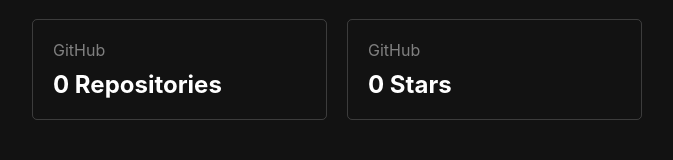
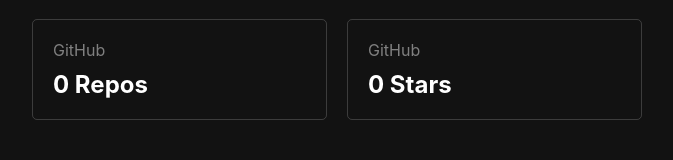
Before and after one commit to namitoyokota/portfolio, a Next.js app: page /dashboard in a window 1280 px wide. Shown: the part 261-421 px from the top of the page, without its empty margins (303-976 px from the left). Built offline with nearby package versions, Linux system fonts and the light colour scheme; no server answers.

Commit message:
`repositories` to `repos` in dash

```diff
--- a/pages/dashboard.tsx
+++ b/pages/dashboard.tsx
@@ -47,7 +47,7 @@ export const Dashboard = (): JSX.Element => {
       <div className={styles.board}>
         <div className={styles.boardcard}>
             <p className={styles.description}>GitHub</p>
-            <h2>{repoCount} Repositories</h2>
+            <h2>{repoCount} Repos</h2>
         </div>
         <div className={styles.boardcard}>
             <p className={styles.description}>GitHub</p>
```
